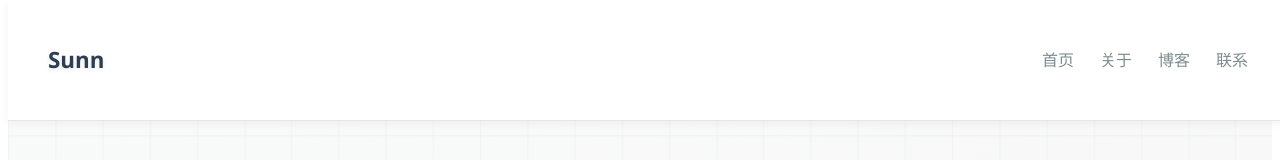
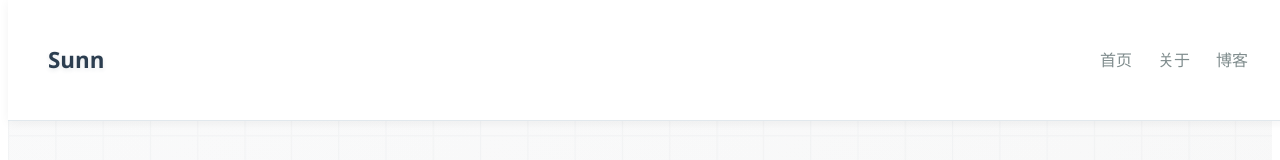
Before and after one commit to xiaosun734/personal-blog, a Vue app: page /#/ in a window 1280 px wide. Shown: the top 160 px of the page. Built offline with nearby package versions, Linux system fonts and the light colour scheme; the HTML template or start-up script is replaced by a standard one.

Commit message:
删除了联系按钮

```diff
--- a/src/components/header-component.vue
+++ b/src/components/header-component.vue
@@ -7,7 +7,6 @@
           <router-link to="/">首页</router-link>
           <router-link to="/personal">关于</router-link>
           <router-link to="/text-homepage">博客</router-link>
-          <router-link to="/contact">联系</router-link>
         </nav>
       </div>
     </header>
```
